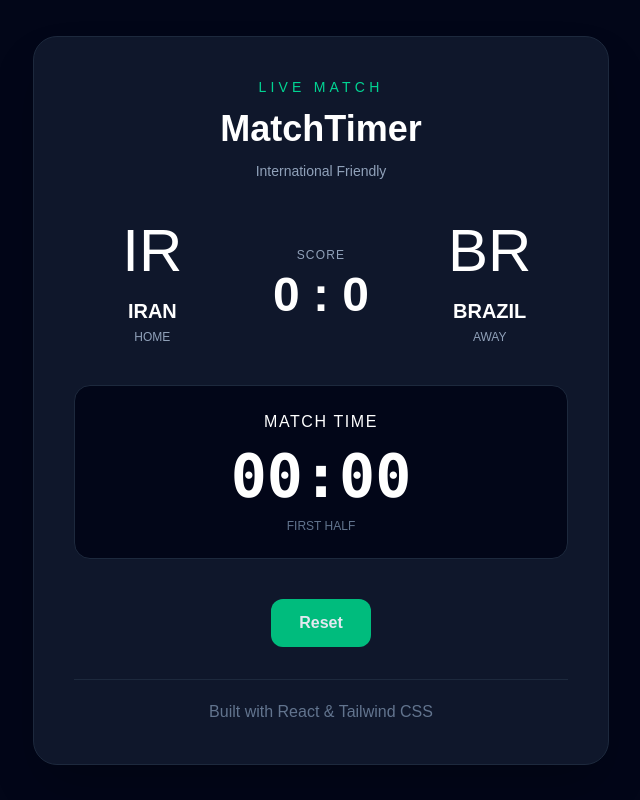
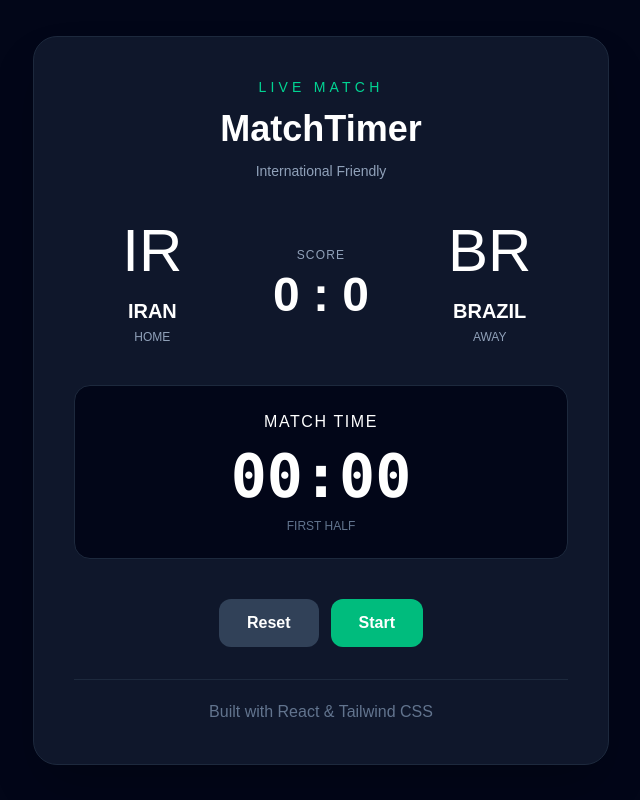
Before and after one commit to zibanoori/MatchTimer, a React (Vite) app: page / in a window 1280 px wide. Shown: the whole page, without its empty margins (319-959 px from the left). Built offline with nearby package versions, Linux system fonts and the light colour scheme.

Commit message:
Feat: add start pause and reset controls

```diff
--- a/src/App.jsx
+++ b/src/App.jsx
@@ -21,6 +21,11 @@
       clearInterval(timer);
     };
   }, [isRunning]);
+
+  const handleReset = () => {
+    setSeconds(0);
+    setIsRunning(false);
+  };
 
   return (
     <main className="min-h-screen bg-slate-950 text-white flex items-center justify-center p-4">
@@ -71,9 +76,18 @@
         <div className="flex justify-center gap-3">
           <button
             type="button"
-            className="rounded-xl bg-emerald-500 px-7 py-3 font-semibold text-slate-200 transition hover:bg-slate-800"
+            onClick={handleReset}
+            className="rounded-xl bg-slate-700 px-7 py-3 font-semibold text-white transition hover:bg-slate-800"
           >
             Reset
+          </button>
+
+          <button
+            type="button"
+            onClick={() => setIsRunning((prev) => !prev)}
+            className="rounded-xl bg-emerald-500 px-7 py-3 font-semibold text-white transition hover:bg-emerald-600"
+          >
+            {isRunning ? "Pause" : "Start"}
           </button>
         </div>
 
```
